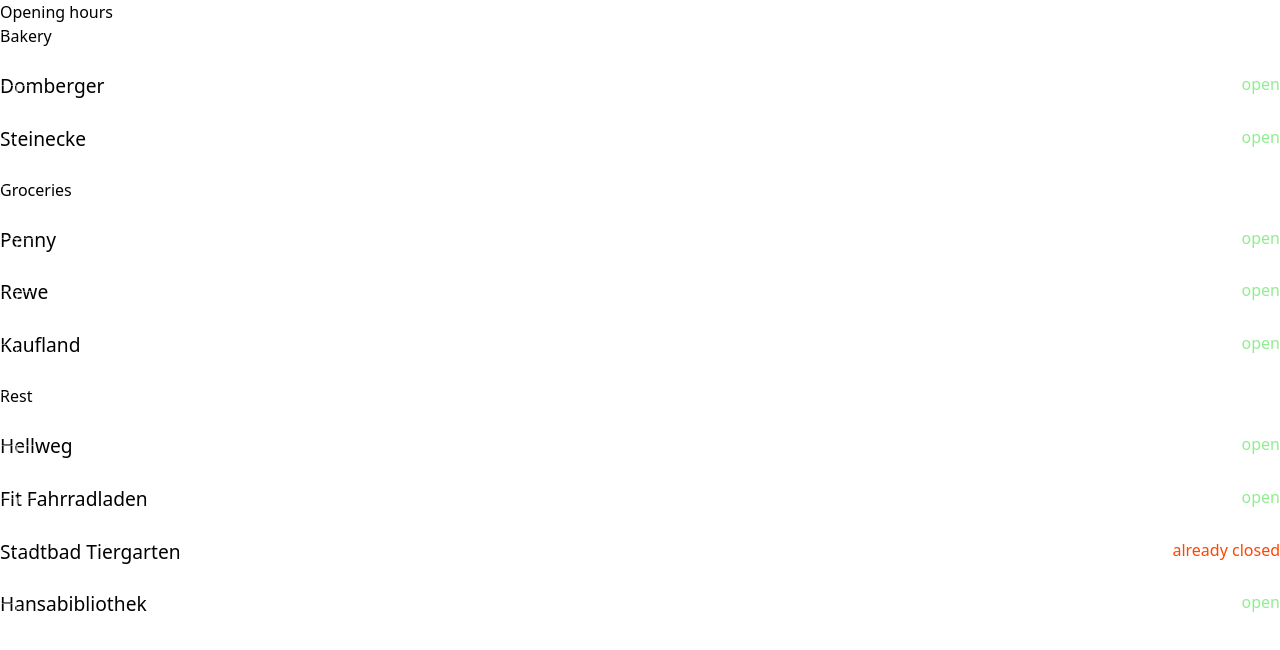
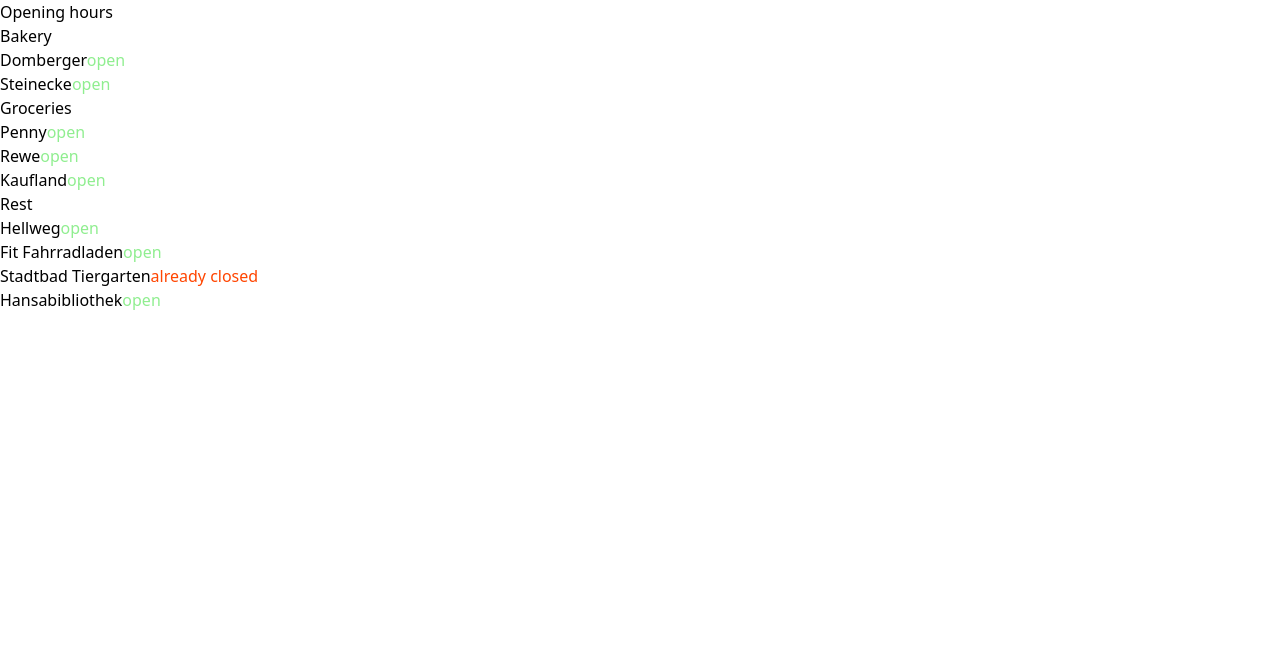
Before and after one commit to johannesschweig/opening-hours, a Vue app: page / in a window 1280 px wide. Shown: the top 650 px of the page. Built offline with nearby package versions, Linux system fonts and the light colour scheme.

Commit message:
refactored logic

```diff
--- a/src/components/DetailView.vue
+++ b/src/components/DetailView.vue
@@ -1,7 +1,7 @@
 <script setup lang="ts">
 import { useRoute } from 'vue-router'
 import { SHOPS, type Shop } from '@/stores/shops'
-import { computed } from 'vue';
+import { getStatus, getCurrentWeekDay } from '@/utils';
 
 const route = useRoute()
 const path = route.path
@@ -11,67 +11,9 @@
 
 const weekday = ["Monday", "Tuesday", "Wednesday", "Thursday", "Friday", "Saturday", "Sunday"]
 
-
 function getWeekday(num: number) {
   return weekday[num]
 }
-
-function getStatus(openingHours: string[]) {
-  // find correct day
-  // check if current time in opening hours
-  let day = openingHours[getCurrentWeekDay.value]
-  if (day) {
-    let open = day.substring(0, 5)
-    let closed = day.substring(6, 11)
-    // find current time
-    const now = new Date()
-    let time = `${now.getHours().toString().padStart(2, "0")}:${now.getMinutes()}`
-
-    if (time < open) {
-      let openDate = new Date(now.getFullYear(), now.getUTCMonth(), now.getUTCDate(), parseInt(open.substring(0, 3)), parseInt(open.substring(4, 6)))
-      let diffMin = Math.round((openDate - now) / 1000 / 60)
-      let diffHours = Math.round(diffMin / 60)
-      let diff = diffHours > 0 ? `opens in ${diffHours} h` : `opens in ${diffMin} min`
-      console.log(diffMin)
-      return {
-        message: diff,
-        style: {
-          color: "yellow"
-        }
-      }
-    } else if (time > closed) {
-      return {
-        message: "already closed",
-        style: {
-          color: "orangered"
-        }
-      }
-    } else {
-      // TODO open for another 1 hour max
-      return {
-        message: "open",
-        style: {
-          color: "lightgreen"
-        }
-      }
-    }
-  } else {
-    return {
-      message: "closed",
-      style: {
-        color: "red"
-      }
-    }
-  }
-}
-
-const getCurrentWeekDay = computed((): number => {
-  let date = new Date()//"2023-05-07")
-  return [6, 0, 1, 2, 3, 4, 5][date.getDay()]; // shift from sunday to monday
-})
-
-
-
 </script>
 
 <template>
@@ -84,7 +26,7 @@
     </span>
   </div>
   <div>
-    <div v-for="(day, index) in shop.openingHours" :style="{ 'opacity': index === getCurrentWeekDay ? 1 : 0.5 }">
+    <div v-for="(day, index) in shop.openingHours" :style="{ 'opacity': index === getCurrentWeekDay() ? 1 : 0.5 }">
       {{ getWeekday(index) }} {{ day }}
     </div>
   </div>
--- a/src/components/ShopCard.vue
+++ b/src/components/ShopCard.vue
@@ -2,67 +2,13 @@
 import { computed } from 'vue';
 import { RouterLink } from 'vue-router';
 import { type Shop } from '@/stores/shops'
-
-const weekday = ["Monday", "Tuesday", "Wednesday", "Thursday", "Friday", "Saturday", "Sunday"]
+import { getStatus } from '@/utils';
 
 const props = defineProps<{
   shop: Shop,
 }>()
 
 const route = `/detail/${props.shop.name}`
-
-function getWeekday(num: number) {
-  return weekday[num]
-}
-
-function getStatus(openingHours: string[]) {
-  // find correct day
-  // check if current time in opening hours
-  let day = openingHours[getCurrentWeekDay.value]
-  if (day) {
-    let open = day.substring(0, 5)
-    let closed = day.substring(6, 11)
-    // find current time
-    const now = new Date()
-    let time = `${now.getHours().toString().padStart(2, "0")}:${now.getMinutes()}`
-
-    if (time < open) {
-      let openDate = new Date(now.getFullYear(), now.getUTCMonth(), now.getUTCDate(), parseInt(open.substring(0, 3)), parseInt(open.substring(4, 6)))
-      let diffMin = Math.round((openDate - now) / 1000 / 60)
-      let diffHours = Math.round(diffMin / 60)
-      let diff = diffHours > 0 ? `opens in ${diffHours} h` : `opens in ${diffMin} min`
-      console.log(diffMin)
-      return {
-        message: diff,
-        style: {
-          color: "yellow"
-        }
-      }
-    } else if (time > closed) {
-      return {
-        message: "already closed",
-        style: {
-          color: "orangered"
-        }
-      }
-    } else {
-      // TODO open for another 1 hour max
-      return {
-        message: "open",
-        style: {
-          color: "lightgreen"
-        }
-      }
-    }
-  } else {
-    return {
-      message: "closed",
-      style: {
-        color: "red"
-      }
-    }
-  }
-}
 
 const getCurrentWeekDay = computed((): number => {
   let date = new Date()//"2023-05-07")
@@ -72,37 +18,12 @@
 </script>
 
 <template>
-  <RouterLink :to='route' :class="['shop']">
-    <div class="shopName">
-      <span>{{ shop.name }}</span>
-      <span class="status" :style="getStatus(shop.openingHours).style">
+  <RouterLink :to='route' class="p-4 border border-gray-500">
+    <div class="">
+      <span class="text-lg">{{ shop.name }}</span>
+      <span class="float-right" :style="getStatus(shop.openingHours).style">
         {{ getStatus(shop.openingHours).message }}
       </span>
     </div>
   </RouterLink>
 </template>
-
-<style scoped>
-.shop {
-  padding: 16px;
-  margin-bottom: 4px;
-  border: 1px solid rgba(255, 255, 255, 0.5);
-}
-
-.shopName {
-  font-size: 1.2rem;
-}
-
-.shopName .status {
-  float: right;
-  font-size: 1rem;
-}
-
-.hours {
-  margin-top: 16px;
-}
-
-.hours div {
-  line-height: 24px;
-}
-</style>
--- a/src/utils.ts
+++ b/src/utils.ts
@@ -1,3 +1,59 @@
 export function capitalizeFirstLetter(s: string) {
     return s.charAt(0).toUpperCase() + s.slice(1);
 }
+
+export function getCurrentWeekDay() {
+    let date = new Date()//"2023-05-07")
+    return [6, 0, 1, 2, 3, 4, 5][date.getDay()]; // shift from sunday to monday
+}
+
+function getDiff(now: Date, open: string) : string {
+    let openDate: Date = new Date(now.getFullYear(), now.getUTCMonth(), now.getUTCDate(), parseInt(open.substring(0, 3)), parseInt(open.substring(4, 6)))
+    let diffMin: number = Math.round((openDate.getTime() - now.getTime()) / 1000 / 60)
+    let diffHours = Math.round(diffMin / 60)
+    return diffHours > 0 ? `opens in ${diffHours} h` : `opens in ${diffMin} min`
+}
+
+export function getStatus(openingHours: string[]) {
+    // find correct day
+    // check if current time in opening hours
+    let day = openingHours[getCurrentWeekDay()]
+    if (day) {
+        let open = day.substring(0, 5)
+        let closed = day.substring(6, 11)
+        // find current time
+        const now: Date = new Date()
+        let time = `${now.getHours().toString().padStart(2, "0")}:${now.getMinutes()}`
+
+        if (time < open) {
+            return {
+                message: getDiff(now, open),
+                style: {
+                    color: "yellow"
+                }
+            }
+        } else if (time > closed) {
+            return {
+                message: "already closed",
+                style: {
+                    color: "orangered"
+                }
+            }
+        } else {
+            // TODO open for another 1 hour max
+            return {
+                message: "open",
+                style: {
+                    color: "lightgreen"
+                }
+            }
+        }
+    } else {
+        return {
+            message: "closed",
+            style: {
+                color: "red"
+            }
+        }
+    }
+}
```
